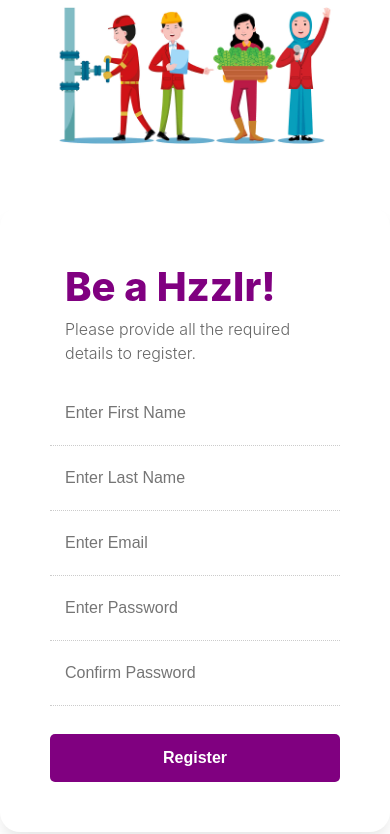
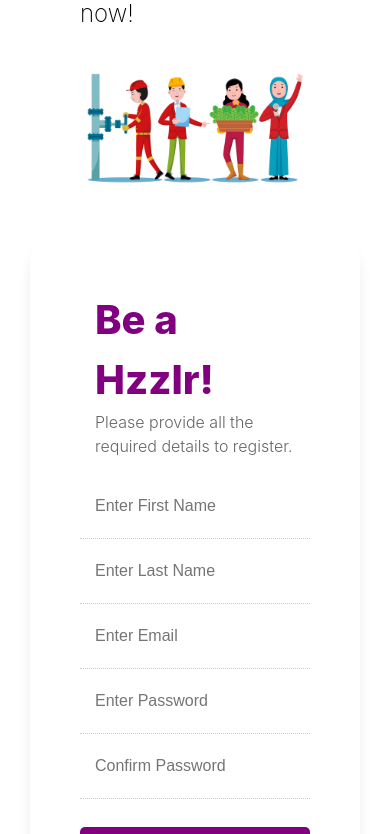
Before and after one commit to qurdafia/hzzl, a React (Create React App) app: page / in a window 390 px wide. Shown: the part 582-1416 px from the top of the page. Built offline with nearby package versions, Linux system fonts and the light colour scheme.

Commit message:
Editing the CSS.

```diff
--- a/src/App.css
+++ b/src/App.css
@@ -102,8 +102,9 @@ input[type=submit] {
   border-radius: 5px;
   color: #ffffff !important;
   cursor: pointer;
-  font-weight: bolder;
+  font-weight: bolder !important;
   margin-top: 20px;
+  padding: 20px 0 !important;
 }
 
 input[type=submit]:hover {
@@ -114,9 +115,14 @@ input[type=submit]:hover {
 @media only screen and (max-width: 600px) {
   .MainWrapper {
     width: 100%;
-    display: block;;
+    display: block;
   }
+
   .TwoThirdBoxWrapper, .RegisterWrapper, .LogoArea {
     width: 100%;
   }
+
+  .App {
+    padding: 0 30px;
+  }
 }
```
